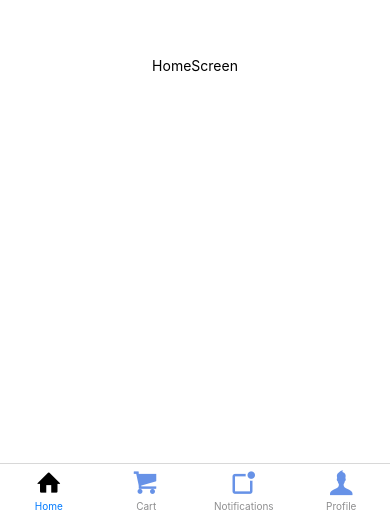
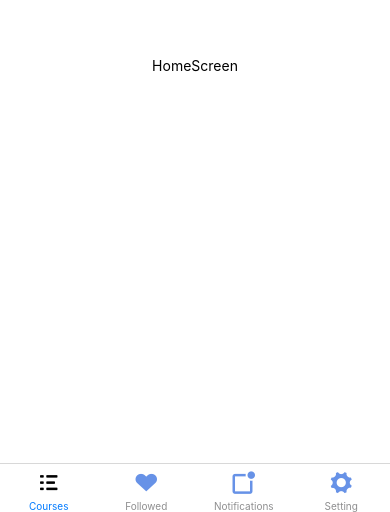
Before and after one commit to ucsb-cs184-f24/team04-GOLDTracker, a React Native app in the folder GOLDTracker/: screen /Tab in a window 390 px wide. Shown: the part 332-844 px from the top of the page. Built offline with nearby package versions, Linux system fonts and the light colour scheme.

Commit message:
test version

```diff
--- a/GOLDTracker/app.json
+++ b/GOLDTracker/app.json
@@ -4,7 +4,7 @@
     "slug": "GOLDTracker",
     "version": "1.0.0",
     "orientation": "portrait",
-    "icon": "./assets/icon.png",
+    "icon": "./src/assets/icon.png",
     "userInterfaceStyle": "light",
     "splash": {
       "image": "./assets/splash.png",
--- a/GOLDTracker/src/components/Navigator.js
+++ b/GOLDTracker/src/components/Navigator.js
@@ -13,30 +13,16 @@ import CartScreen from "../screen/CartScreen";
 
 const Tab = createBottomTabNavigator();
 
-const CustomTabBarButton = ({ children, onPress }) => (
-  <TouchableOpacity
-    style={{
-      top: -30,
-      justifyContent: 'center',
-      alignItems: 'center',
-      ...styles.shadow,
-    }}
-    onPress={onPress}
-    activeOpacity={0.9}
-  >
-  </TouchableOpacity>
-);
-
 const Navigator = () => {
   return (
     <Tab.Navigator screenOptions={{ headerShown: false }}>
       <Tab.Screen
-        name="Home"
+        name="Courses"
         component={HomeScreen}
         options={{
           tabBarIcon: ({ focused, color, size }) => (
             <Entypo
-              name="home"
+              name="list"
               size={25}
               color={focused ? COLORS.yellow : COLORS.darkBlue}
             />
@@ -45,12 +31,12 @@ const Navigator = () => {
       ></Tab.Screen>
 
       <Tab.Screen
-        name="Cart"
+        name="Followed"
         component={CartScreen}
         options={{
           tabBarIcon: ({ focused, color, size }) => (
             <Entypo
-              name="shopping-cart"
+              name="heart"
               size={25}
               color={focused ? COLORS.yellow : COLORS.darkBlue}
             />
@@ -73,12 +59,12 @@ const Navigator = () => {
       ></Tab.Screen>
 
       <Tab.Screen
-        name="Profile"
+        name="Setting"
         component={Profile}
         options={{
           tabBarIcon: ({ focused, color, size }) => (
             <Entypo
-              name="user"
+              name="cog"
               size={25}
               color={focused ? COLORS.yellow : COLORS.darkBlue}
             />
@@ -92,9 +78,9 @@ const Navigator = () => {
 const styles = StyleSheet.create({
   shadow: {
     shadowColor: "#000",
-    shadowOffset: { width: 0, height: 10 },
-    shadowOpacity: 0.25,
-    shadowRadius: 3.5,
+    shadowOffset: { width: 100, height: 15 },
+    shadowOpacity: 10,
+    shadowRadius: 10,
     elevation: 5,
   },
 });
```
Also changed, not shown: 57 other files (tests, documents, lock files or other folders).
